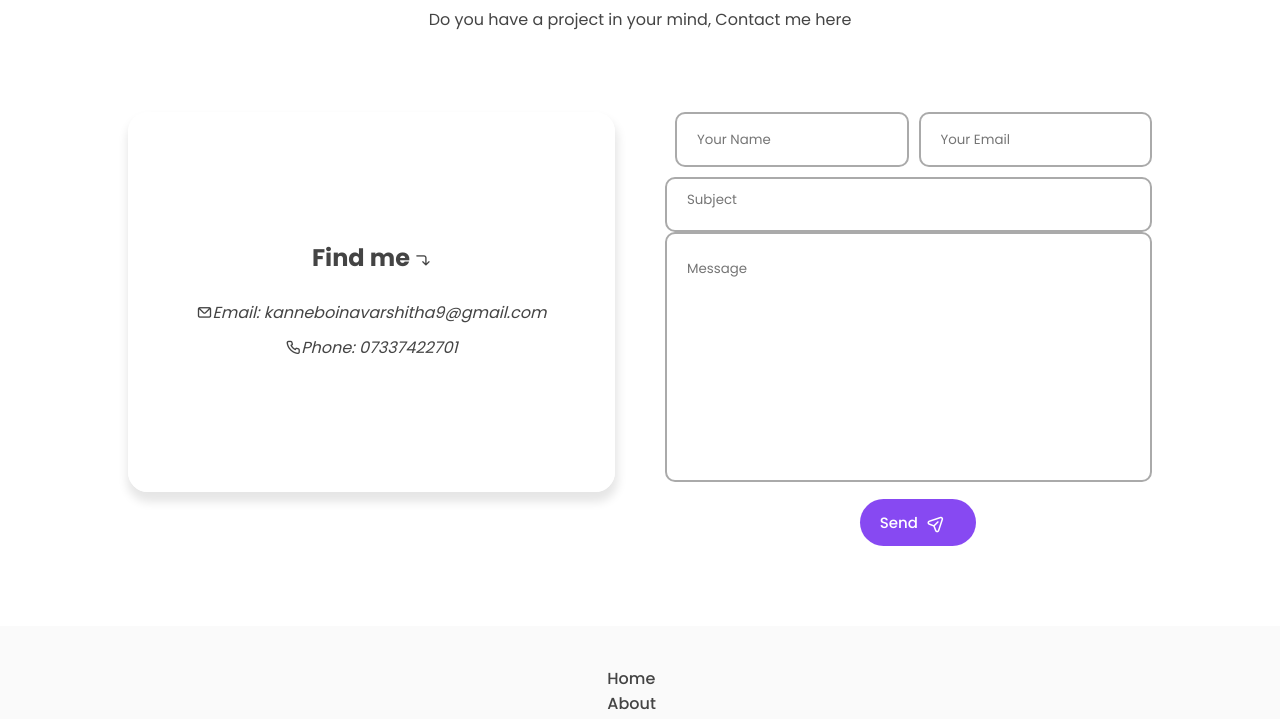
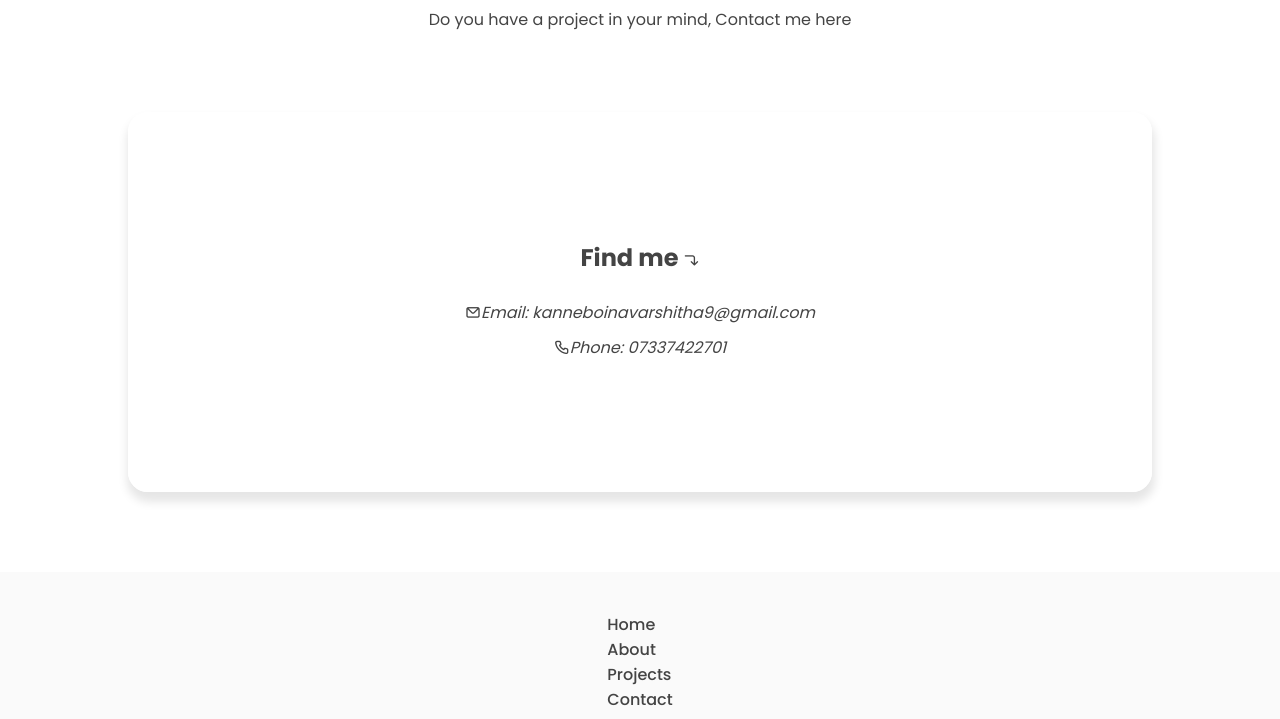
Before and after one commit to KANNEBOINAVARSHITHA/portfolio, a plain HTML site: page index.html in a window 1280 px wide. Shown: the part 2370-3089 px from the top of the page. Drawn offline with nearby package versions, Linux system fonts and the light colour scheme; a web font is replaced by a local one.

Commit message:
Update index.html

```diff
--- a/index.html
+++ b/index.html
@@ -19,7 +19,7 @@
             <div class="nav-menu" id="myNavMenu">
                 <ul class="nav_menu_list">
                     <li class="nav_list">
-                        <a href="" class="nav-link">Home</a>
+                        <a href="#home" class="nav-link">Home</a>
                         <div class="circle"></div>
                     </li>
                     <li class="nav_list">
@@ -177,30 +177,13 @@
                     <h1>Let's Work Together</h1>
                     <span>Do you have a project in your mind, Contact me here</span>
                 </div>
-                <div class="row">
-                    <div class="col">
+
                         <div class="contact-info">
                             <h2>Find me <i class="uil uil-corner-right-down"></i></h2>
                             <p><i class="uil uil-envelope">Email: kanneboinavarshitha9@gmail.com</i></p>
                             <p><i class="uil uil-phone">Phone: 07337422701</i></p>
                         </div>
-                    </div>
-                    <div class="col">
-                        <div class="form-control">
-                            <div class="form-inputs">
-                                <form id="nameform" method="get" action=""></form>
-                                <input type="text" class="input-field" placeholder="Your Name" required>
-                                <input type="text" class="input-field" placeholder="Your Email" required>
-                            </div>
-                            <div class="text-area">
-                                <input type="text" class="input-subject" placeholder="Subject" required>
-                                <textarea placeholder="Message" required></textarea>
-                            </div></form>
-                            <div class="form-button">
-                                <button type="submit" value="submit" form="nameform" onclick="alert('Thank You!')" formmethod="post" class="btn">Send <i class="uil uil-message"></i></button>
-                            </div>
-                        </div>
-                    </div>
+
                 </div>
             </section>
         </main>
```
